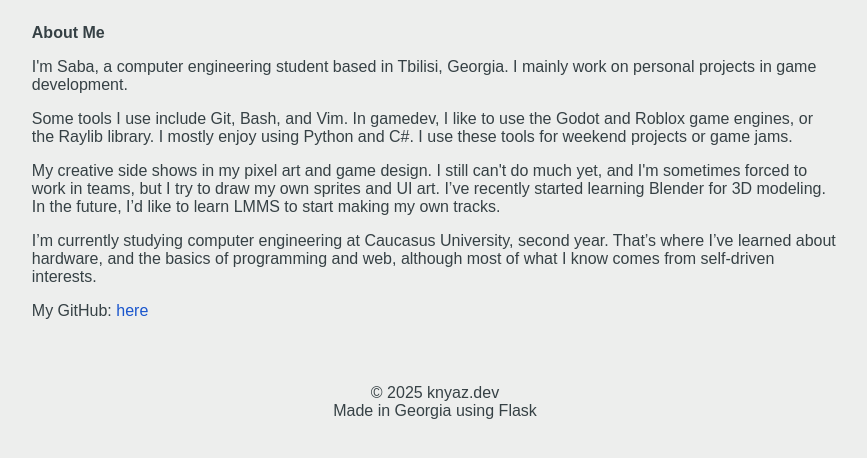
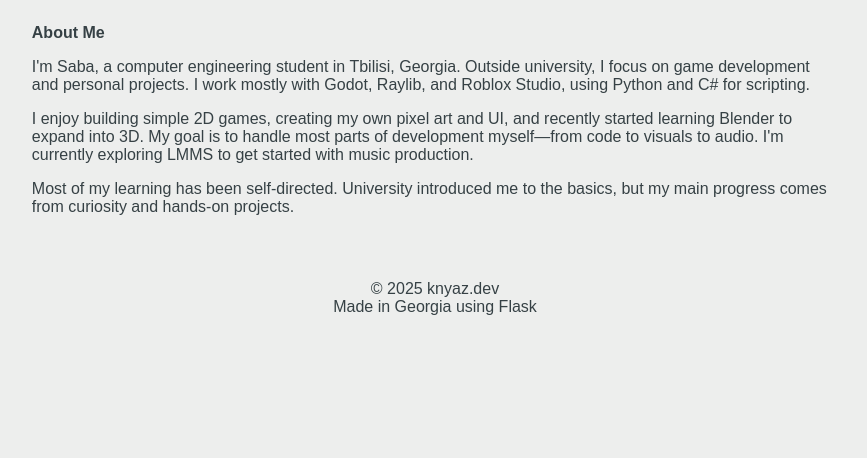
Before and after one commit to knyaz26/knyaz.dev, a Flask app: page /about in a window 1280 px wide. Shown: the part 187-645 px from the top of the page, without its empty margins (205-1072 px from the left). Run offline with Flask 3, Linux system fonts and the light colour scheme; some web fonts are replaced.

Commit message:
changed about me

```diff
--- a/templates/about.html
+++ b/templates/about.html
@@ -3,10 +3,8 @@
 {% block content %}
 <div class="text_block">
     <h2>About Me</h2>
-    <p class="about_text">I'm Saba, a computer engineering student based in Tbilisi, Georgia. I mainly work on personal projects in game development.</p>
-    <p class="about_text">Some tools I use include Git, Bash, and Vim. In gamedev, I like to use the Godot and Roblox game engines, or the Raylib library. I mostly enjoy using Python and C#. I use these tools for weekend projects or game jams.</p>
-    <p class="about_text">My creative side shows in my pixel art and game design. I still can't do much yet, and I'm sometimes forced to work in teams, but I try to draw my own sprites and UI art. I’ve recently started learning Blender for 3D modeling. In the future, I’d like to learn LMMS to start making my own tracks.</p>
-    <p class="about_text">I’m currently studying computer engineering at Caucasus University, second year. That’s where I’ve learned about hardware, and the basics of programming and web, although most of what I know comes from self-driven interests.</p>
-    <p class="about_text">My GitHub: <a href="https://www.github.com/knyaz26">here</a></p>
+    <p class="about_text">I'm Saba, a computer engineering student in Tbilisi, Georgia. Outside university, I focus on game development and personal projects. I work mostly with Godot, Raylib, and Roblox Studio, using Python and C# for scripting.</p>
+    <p class="about_text">I enjoy building simple 2D games, creating my own pixel art and UI, and recently started learning Blender to expand into 3D. My goal is to handle most parts of development myself—from code to visuals to audio. I'm currently exploring LMMS to get started with music production.</p>
+    <p class="about_text">Most of my learning has been self-directed. University introduced me to the basics, but my main progress comes from curiosity and hands-on projects.</p>
 </div>
 {% endblock %}
```
